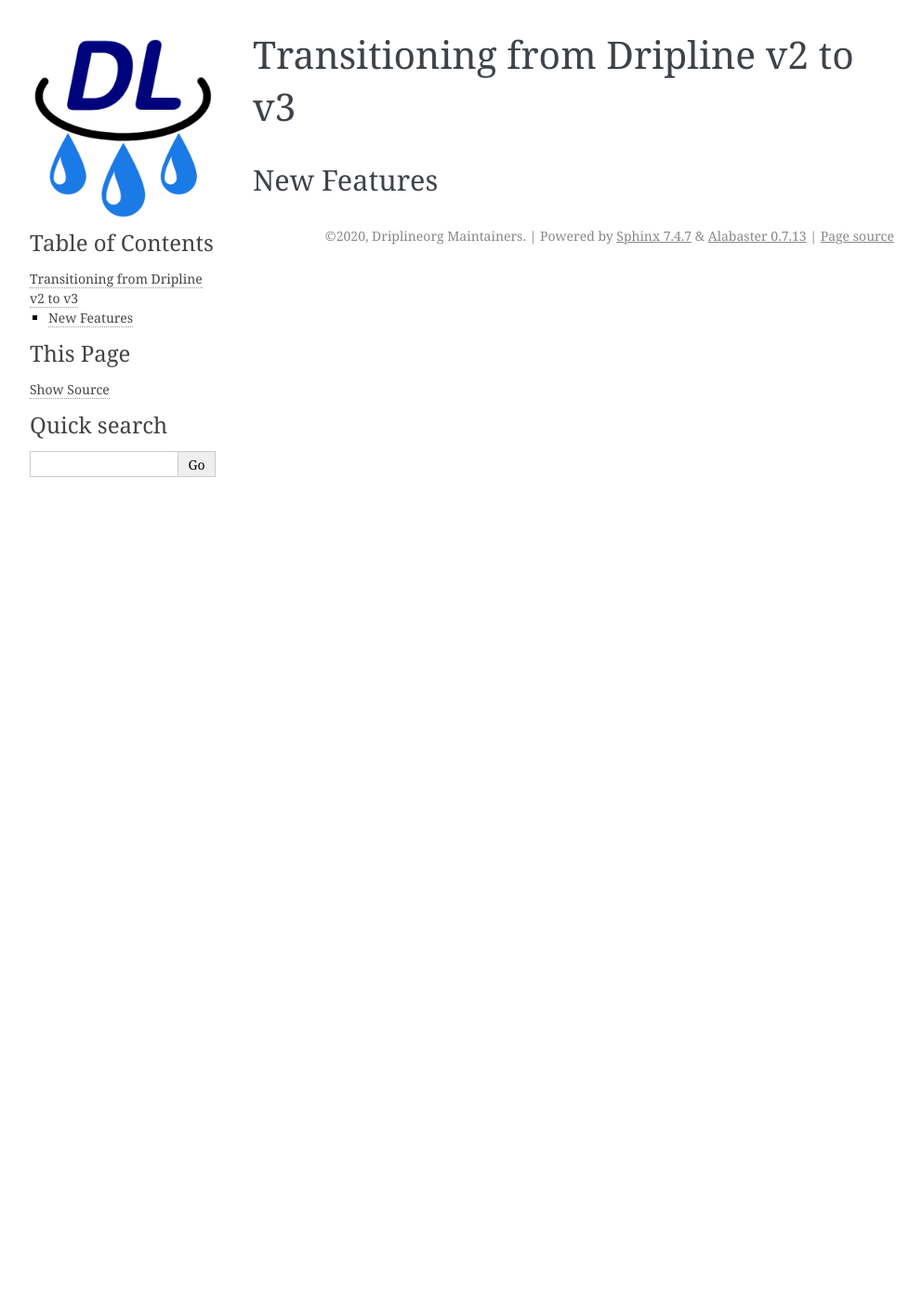
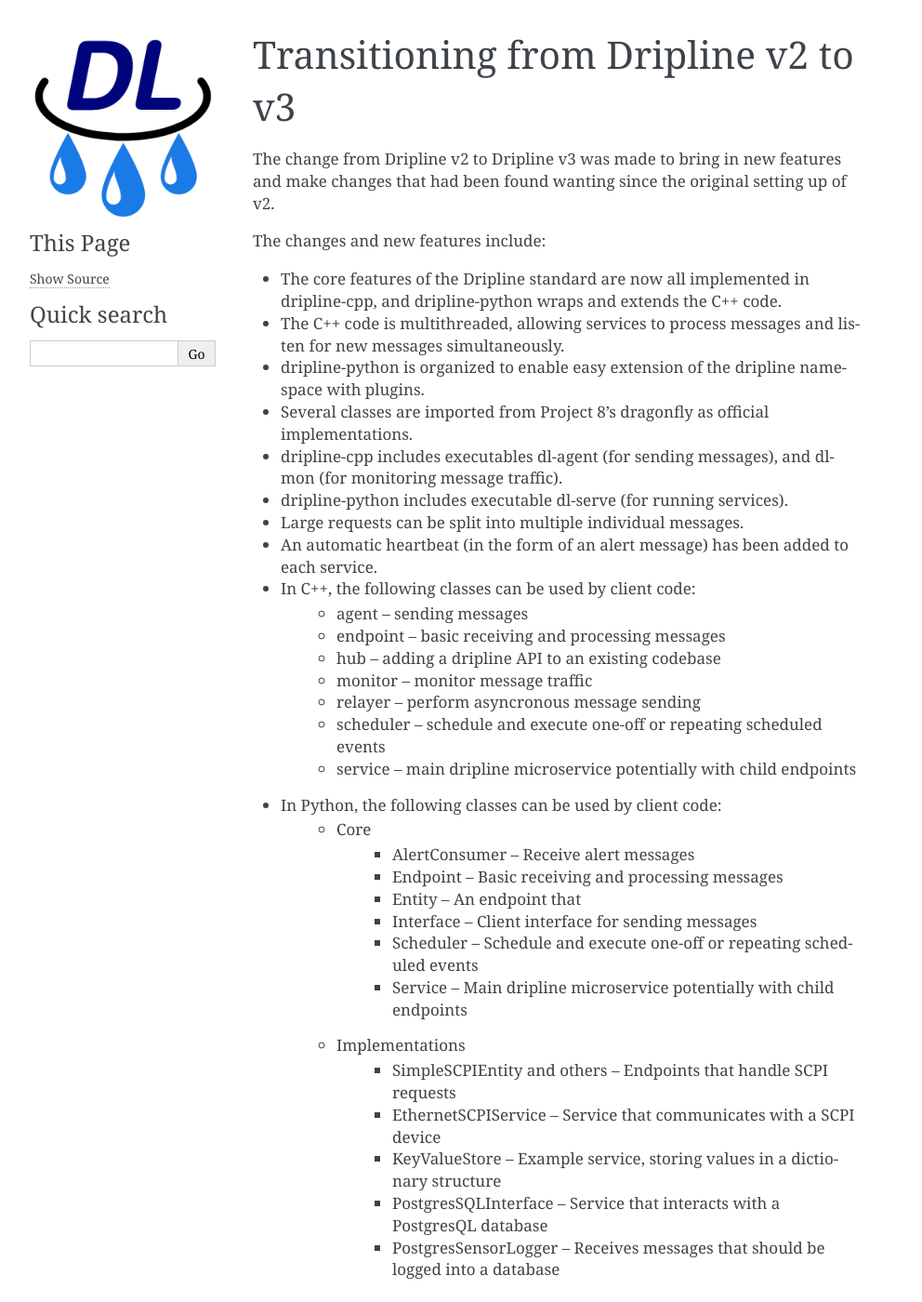
Before and after one commit to driplineorg/controls-guide, a Sphinx documentation site: the page built from source/guides/two-to-three.rst, in a window 1280 px wide and 1400 px high. Shown: the whole window at 93% size, without its empty margins (148-1140 px from the left). Built offline with Sphinx 7.4.7, drawn with Linux system fonts in a browser that asks for light colours.

Commit message:
Update two-to-three.rst
Added new/changed features

```diff
--- a/source/guides/two-to-three.rst
+++ b/source/guides/two-to-three.rst
@@ -1,5 +1,37 @@
 Transitioning from Dripline v2 to v3
 =====================================
 
-New Features
--------------
+The change from Dripline v2 to Dripline v3 was made to bring in new features and make changes that had been found wanting since the original setting up of v2.
+
+The changes and new features include:
+
+* The core features of the Dripline standard are now all implemented in dripline-cpp, and dripline-python wraps and extends the C++ code.
+* The C++ code is multithreaded, allowing services to process messages and listen for new messages simultaneously.
+* dripline-python is organized to enable easy extension of the dripline namespace with plugins.
+* Several classes are imported from Project 8's dragonfly as official implementations.
+* dripline-cpp includes executables dl-agent (for sending messages), and dl-mon (for monitoring message traffic).
+* dripline-python includes executable dl-serve (for running services).
+* Large requests can be split into multiple individual messages.
+* An automatic heartbeat (in the form of an alert message) has been added to each service.
+* In C++, the following classes can be used by client code:
+    * agent -- sending messages
+    * endpoint -- basic receiving and processing messages
+    * hub -- adding a dripline API to an existing codebase
+    * monitor -- monitor message traffic
+    * relayer -- perform asyncronous message sending
+    * scheduler -- schedule and execute one-off or repeating scheduled events
+    * service -- main dripline microservice potentially with child endpoints
+* In Python, the following classes can be used by client code:
+    * Core
+        * AlertConsumer -- Receive alert messages
+        * Endpoint -- Basic receiving and processing messages
+        * Entity -- An endpoint that
+        * Interface -- Client interface for sending messages
+        * Scheduler -- Schedule and execute one-off or repeating scheduled events
+        * Service -- Main dripline microservice potentially with child endpoints
+    * Implementations
+        * SimpleSCPIEntity and others -- Endpoints that handle SCPI requests
+        * EthernetSCPIService -- Service that communicates with a SCPI device
+        * KeyValueStore -- Example service, storing values in a dictionary structure
+        * PostgresSQLInterface -- Service that interacts with a PostgresQL database
+        * PostgresSensorLogger -- Receives messages that should be logged into a database
```
